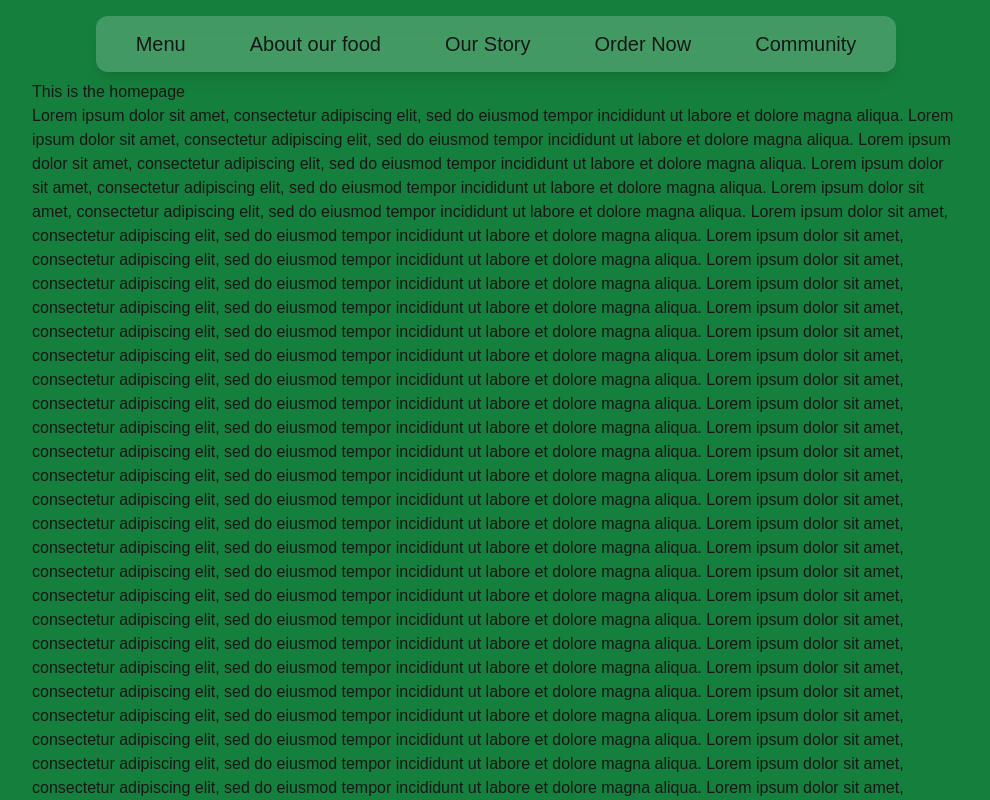
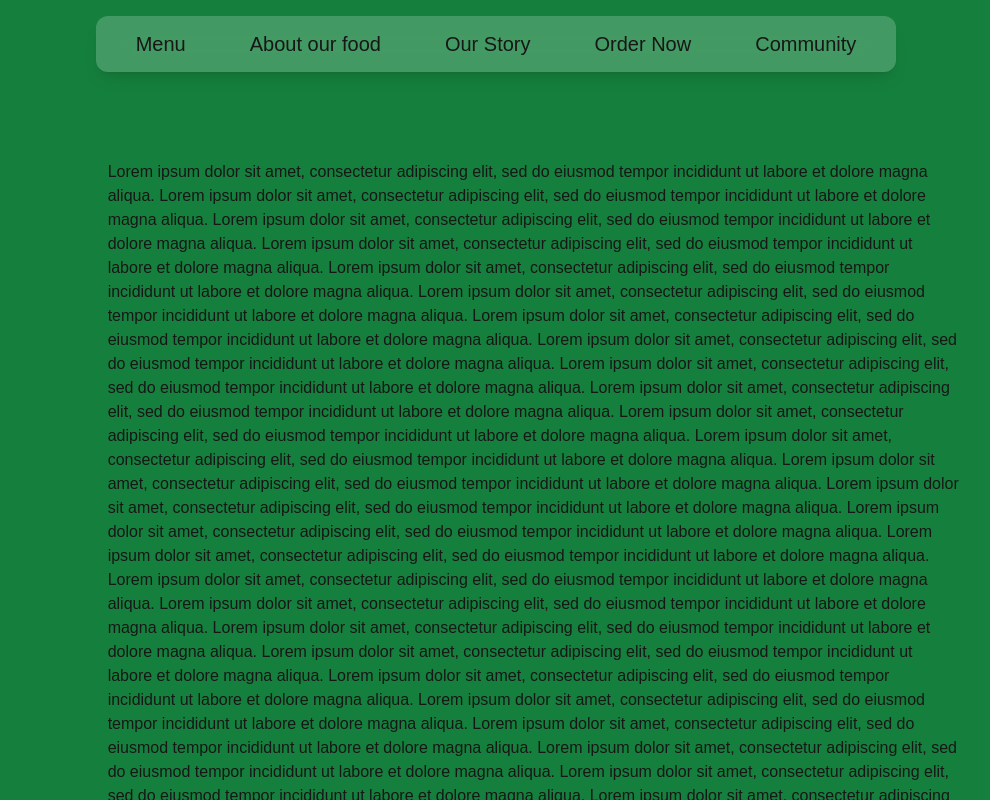
Before and after one commit to EricS-200/Restaurant-Website-TSA2024, a Next.js app: page / in a window 1280 px wide. Shown: the top 800 px of the page, without its empty margins (144-1134 px from the left). Built offline with nearby package versions, Linux system fonts and the light colour scheme.

Commit message:
small changes

```diff
--- a/app/page.jsx
+++ b/app/page.jsx
@@ -14,8 +14,7 @@
   return (
       <div className="bg-green-700 flex items-center justify-center pt-20 px-44">
           This is the homepage
-          <br/>
-          {generateLoremIpsum(3000)}
+          <p className={"pt-20"}>{generateLoremIpsum(3000)}</p>
       </div>
   );
 }
--- a/components/navbar.jsx
+++ b/components/navbar.jsx
@@ -35,7 +35,7 @@
     }, [lastScrollY]);
 
     return (
-        <div className={`transform-gpu active ${show ? 'translate-y-0' : '-translate-y-full'} fixed top-0 z-50 w-full flex justify-center items-center transition-transform duration-500`} id={"navbar"}>
+        <div className={`transform-gpu active ${show ? 'translate-y-0' : '-translate-y-full'} fixed top-0 z-50 w-full flex justify-center items-center transition-transform duration-500`}>
             <div className="shadow-lg bg-white/20 backdrop-blur-lg rounded-xl mt-4 container flex h-14 max-w-max items-center justify-center px-10 sticky flex-row gap-16">
                 {returnLink("Menu")}
                 {returnLink("About our food")}
```
